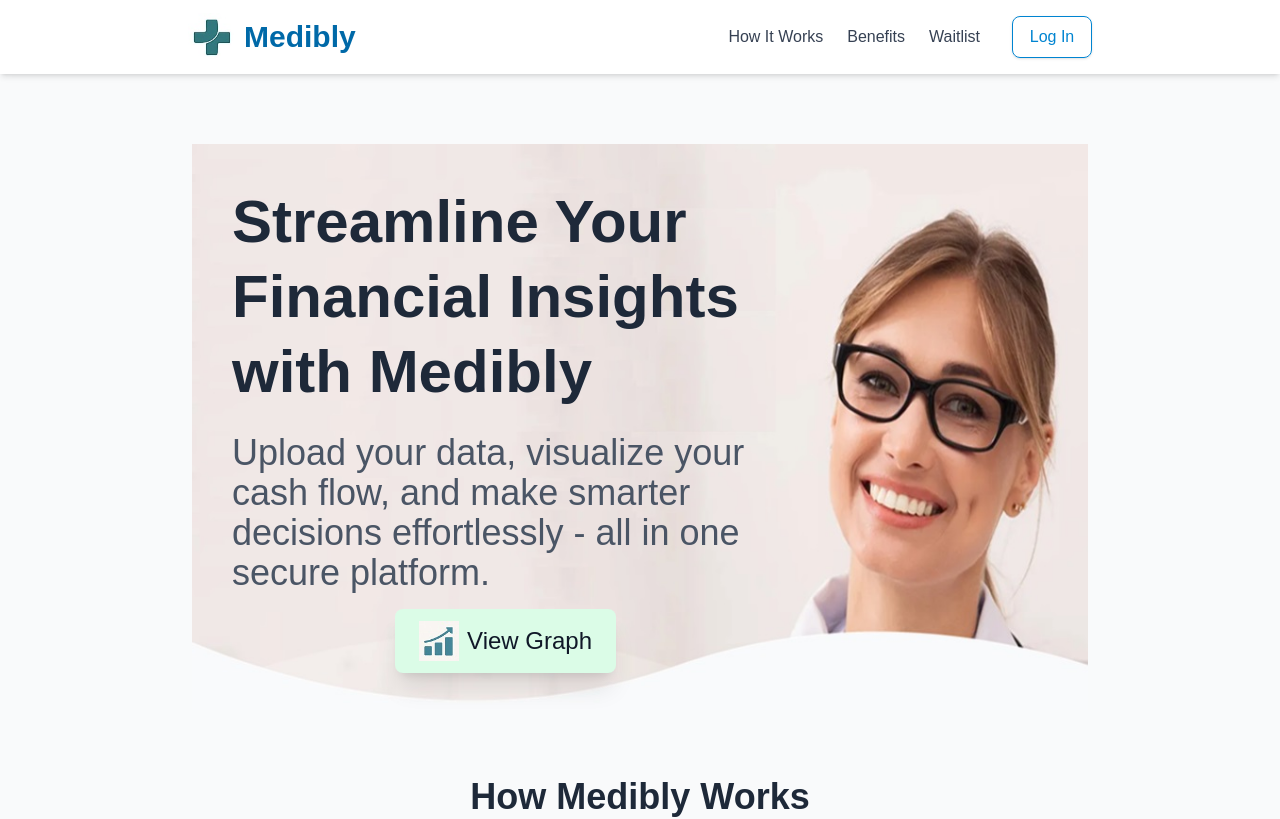
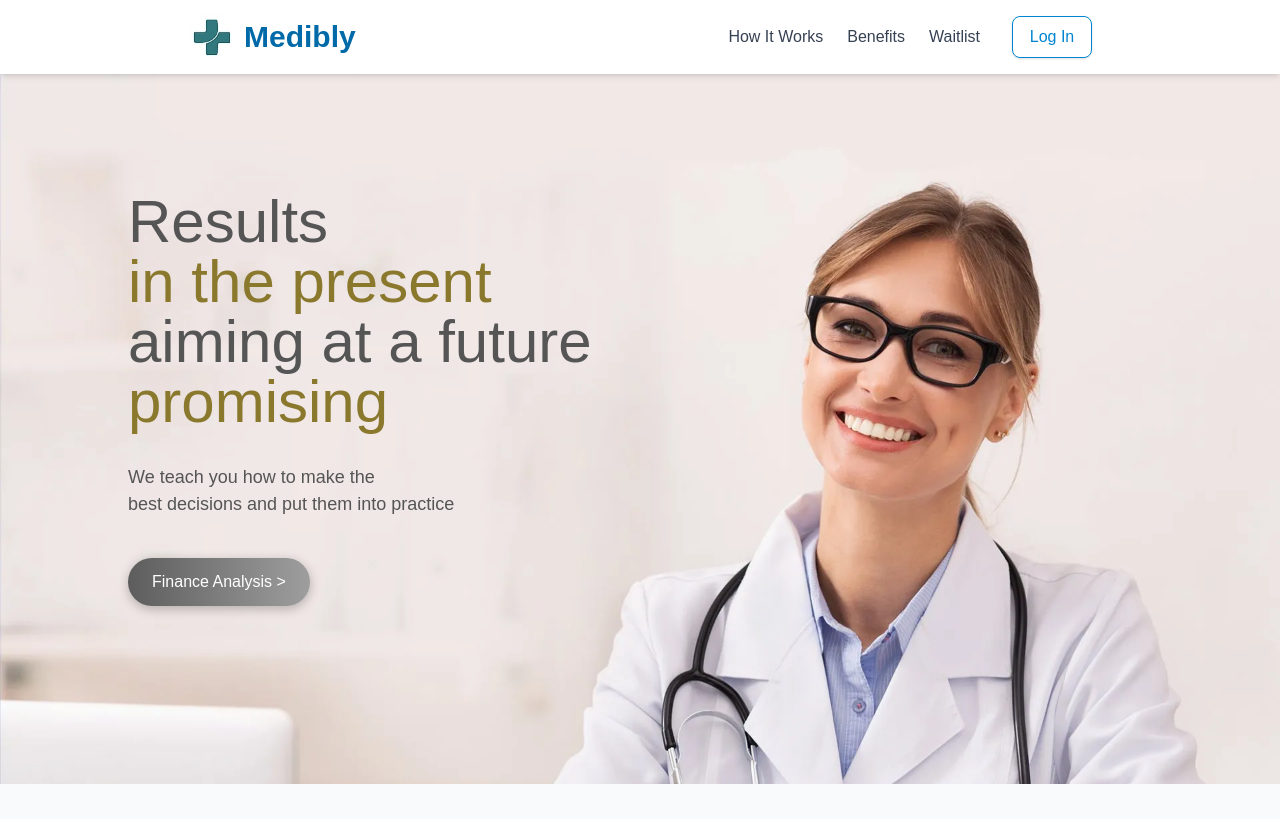
Before and after one commit to codarkle/medibly, a Next.js app: page / in a window 1280 px wide. Shown: the top 819 px of the page. Built offline with nearby package versions, Linux system fonts and the light colour scheme; no server answers.

Commit message:
feature/download list

```diff
--- /dev/null
+++ b/src/app/api/download/route.ts
@@ -0,0 +1,18 @@
+// app/api/reports/route.ts
+import { NextResponse } from 'next/server';
+import { PrismaClient } from '@prisma/client';
+
+const prisma = new PrismaClient();
+
+export async function GET() {
+  try {
+    const posts = await prisma.post.findMany({
+      orderBy: { month: 'desc' },
+    });
+
+    return NextResponse.json(posts);
+  } catch (error) {
+    console.error('Error fetching posts:', error);
+    return NextResponse.json({ error: 'Failed to fetch reports' }, { status: 500 });
+  }
+}
--- a/src/app/api/export/route.ts
+++ b/src/app/api/export/route.ts
@@ -44,7 +44,7 @@ export async function POST(req: NextRequest) {
   });
 
   // 4. Draw grouped data with pagination
-  groupedData.forEach(([name, total], index) => {
+  groupedData.forEach(([name, total]) => {
     // If we’ve reached the limit, start a new page
     if (currentLine >= MAX_LINES_PER_PAGE) {
       page = pdfDoc.addPage([PAGE_WIDTH, PAGE_HEIGHT]);
--- a/src/app/globals.css
+++ b/src/app/globals.css
@@ -27,3 +27,9 @@ body {
 #_rht_toaster {
     top: 60px !important;
 }
+
+.btn-intro{
+  background-image: linear-gradient(90deg, rgb(93, 93, 93) 0%, rgb(158, 158, 158) 100%);
+  background-color: black;
+  box-shadow: rgba(0, 0, 0, 0.25) 0px 3px 11px 0px;
+}
--- a/src/app/graph/page.tsx
+++ b/src/app/graph/page.tsx
@@ -3,6 +3,7 @@
 import { Header } from "@/components/layout";
 import GraphSection from "@/components/graph/GraphSection";
 import UploadSection from "@/components/graph/UploadSection";
+import DownloadSection from "@/components/graph/DownloadSection";
 
 export default function Home() {
   return (
@@ -10,7 +11,10 @@ export default function Home() {
       <Header type="graph"/>
       <div className="min-w-screen flex flex-col justify-center lg:flex-row bg-transparent pt-24 pb-12 relative sm:w-[85%] md:w-[75%]">
         <GraphSection />
-        <UploadSection />
+        <div className="flex flex-col md:flex-row lg:flex-col items-center justify-around">
+          <DownloadSection />
+          <UploadSection />
+        </div>
       </div>
     </>
   );
--- a/src/app/layout.tsx
+++ b/src/app/layout.tsx
@@ -2,7 +2,6 @@
 
 import { SessionProvider } from 'next-auth/react';
 import { Toaster } from "react-hot-toast";
-import Head from 'next/head';
 import "./globals.css";
 
 export default function RootLayout({
--- a/src/app/page.tsx
+++ b/src/app/page.tsx
@@ -10,7 +10,7 @@ export default function Home() {
   return (
     <>
       <Header type="home"/>
-      <div className="min-w-screen bg-transparent mt-20">
+      <div className="min-w-screen bg-transparent mt-16">
         <HeroSection />
         <HowItWorks />
         <Benefits />
--- /dev/null
+++ b/src/components/graph/DownloadSection.tsx
@@ -0,0 +1,80 @@
+'use client';
+
+import { useEffect, useState } from 'react';
+
+type Post = {
+  id: number;
+  month: string;
+};
+
+export default function ReportHistory() {
+  const [posts, setPosts] = useState<Post[]>([]);
+  const [loading, setLoading] = useState(true);
+
+  useEffect(() => {
+    fetch('/api/download')
+      .then((res) => res.json())
+      .then((data) => {
+        setPosts(data);
+        setLoading(false);
+      })
+      .catch((err) => {
+        console.error('Failed to fetch reports', err);
+        setLoading(false);
+      });
+  }, []);
+
+  const handleDownload = async (month: string) => {
+    try {
+      const res = await fetch(`/api/export?month=${encodeURIComponent(month)}`, {
+        method: 'POST',
+      });
+
+      if (!res.ok) throw new Error('Failed to export');
+
+      const blob = await res.blob();
+      const url = URL.createObjectURL(blob);
+
+      const link = document.createElement('a');
+      link.href = url;
+      link.download = `${month}-profit-report.pdf`;
+      link.click();
+    } catch (error) {
+      console.error('Export failed:', error);
+      alert('Failed to export PDF.'); // or toast if you use one
+    }
+  };
+
+
+  return (
+    <div className="min-w-[300px] mt-10">
+      <h2 className="text-[30px] font-bold text-[#1f2937] text-center mb-5">Report History</h2>
+      <div className="border rounded-lg overflow-hidden border-gray-400">
+        <div className="grid grid-cols-2 bg-gray-100 font-medium text-left px-4 py-2">
+          <div>Month</div>
+          <div>Report</div>
+        </div>
+
+        {loading ? (
+          <div className="text-center py-4 text-gray-500">Loading...</div>
+        ) : (
+          <div className={`divide-y ${posts.length > 3 ? 'max-h-40 overflow-y-auto' : ''}`}>
+            {posts.map((post) => (
+              <div key={post.id} className="grid grid-cols-2 px-4 py-2 hover:bg-gray-50">
+                <div>{`${post.month}`}</div>
+                <div>
+                <button
+                    onClick={() => handleDownload(`${post.month}`)}
+                    className="hover:text-blue-600 hover:underline cursor-pointer"
+                  >
+                    Download PDF
+                  </button>
+                </div>
+              </div>
+            ))}
+          </div>
+        )}
+      </div>
+    </div>
+  );
+}
--- a/src/components/graph/GraphSection.tsx
+++ b/src/components/graph/GraphSection.tsx
@@ -7,7 +7,7 @@ export default function GraphSection() {
 
   return (
     <div className="flex flex-col px-5 items-center justify-center mb-8 lg:w-4/7">
-      <span className="flex justify-center items-center text-[30px] font-bold text-[#1f2937] text-center mb-4">
+      <span className="text-[30px] font-bold text-[#1f2937] mb-5">
         Financial Dashboard
       </span>
       <div className="relative w-full h-full aspect-[1/3] md:aspect-[7/4] mx-auto">
--- a/src/components/graph/UploadSection.tsx
+++ b/src/components/graph/UploadSection.tsx
@@ -56,6 +56,8 @@ export default function UploadSection() {
         const data = await res.json();
         setWasUploaded(true);
         toast.success(data.message || "Upload success!");
+        window.location.reload();
+
       } catch (error) {
         console.error("File upload failed:", error);
         toast.error("Upload failed.");
@@ -90,8 +92,8 @@ export default function UploadSection() {
   }
 
   return (
-    <div className="flex flex-col px-5 items-center justify-center">
-      <span className="flex justify-center items-center text-[30px] font-bold text-[#1f2937] text-center mb-5">
+    <div className="flex flex-col px-5 items-center justify-center mt-5">
+      <span className="text-[30px] font-bold text-[#1f2937] mb-5">
         Upload Documents
       </span>
 
--- a/src/components/home/HeroSection.tsx
+++ b/src/components/home/HeroSection.tsx
@@ -1,38 +1,43 @@
 import React from "react";
-import { Button } from "@/components/ui/button";
-import Link from "next/link";
-import Image from "next/image";
-
 export default function HeroSection() {
   return (
-    <div className="w-[90%] md:w-[80%] lg:w-[75%] xl:w-[70%] mx-auto aspect-[19/12] mt-5 md:mt-16 bg-[url(/images/bg.jpg)] bg-cover bg-no-repeat">
-      <div className="p-3 sm:p-6 md:p-10 w-[70%] h-[90%] flex flex-col justify-around">
-        <h1 className="text-2xl sm:text-4xl lg:text-5xl xl:text-6xl font-bold text-gray-800 leading-tight">
-          Streamline Your Financial Insights with Medibly
-        </h1>
+    <div className="aspect-[16/9] bg-[url(/images/bg.jpg)] bg-cover bg-no-repeat p-[10%]">
+      <div className="flex gap-4 flex-col">
+      {/* Title Block */}
+      <h1
+        className="text-2xl md:text-4xl lg:text-6xl font-[400] text-[#555555] font-montserrat transition-opacity duration-1000 ease-in-out"
+      >
+        <span className="block font-[200]">
+          Results
+        </span>
+        <span className="text-[#8A782D]"> in the present</span>
+        <div>
+          <span className="font-[200] text-[#555555]">
+            aiming at a future&nbsp;
+          </span>
+        </div>
+        <div>
+          <span className="text-[#8A782D]">promising</span>
+        </div>
+      </h1>
 
-        <p className="mt-6 hidden sm:flex sm:text-lg md:text-xl lg:text-3xl xl:text-4xl text-gray-600 max-w-2xl">
-          Upload your data, visualize your cash flow, and make smarter decisions effortlessly - all in one secure platform.
-        </p>
+      {/* Subheading */}
+      <div
+        className="hidden sm:block mt-4 text-[18px] text-[#555555] font-montserrat"
+      >
+        <p>We teach you how to make the</p>
+        <p>best decisions and put them into practice</p>
+      </div>
 
-        <div className="mt-4 mx-auto gap-4 flex">
-          <Button
-            asChild
-            variant="secondary"
-            className="border-gray-700 text-gray-900 bg-green-100 rounded-lg h-12 md:h-14 xl:h-16 text-base shadow-xl "
-          >
-            <Link href="/graph" className="flex justify-center items-center px-6">
-            <Image
-              src="/images/brand.jpg"
-              alt="Brand logo"
-              width={40}
-              height={40}
-              className="w-10 h-10"
-            />
-              <span className="text-lg md:text-xl xl:text-2xl">View Graph</span>
-            </Link>
-          </Button>
-        </div>
+      {/* CTA Button */}
+      <div className="mt-6">
+        <a
+          href="/graph"
+          className="inline-block hover:font-[700] btn-intro text-white text-[12px] sm:text-[16px] px-6 py-3 shadow hover:opacity-90 transition rounded-full"
+        >
+          Finance Analysis &gt;
+        </a>
+      </div>
       </div>
     </div>
   );
```
Also changed, not shown: public/images/bg.jpg.
